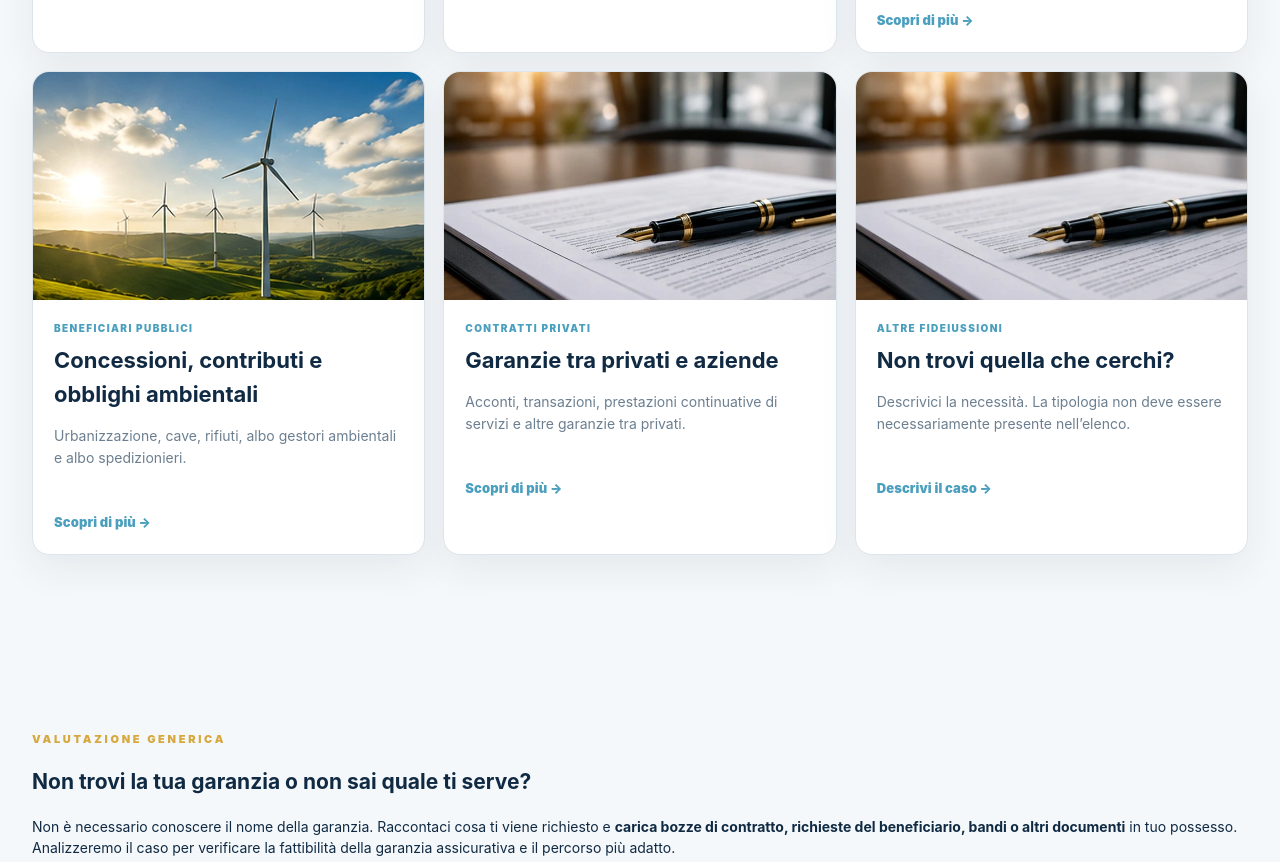
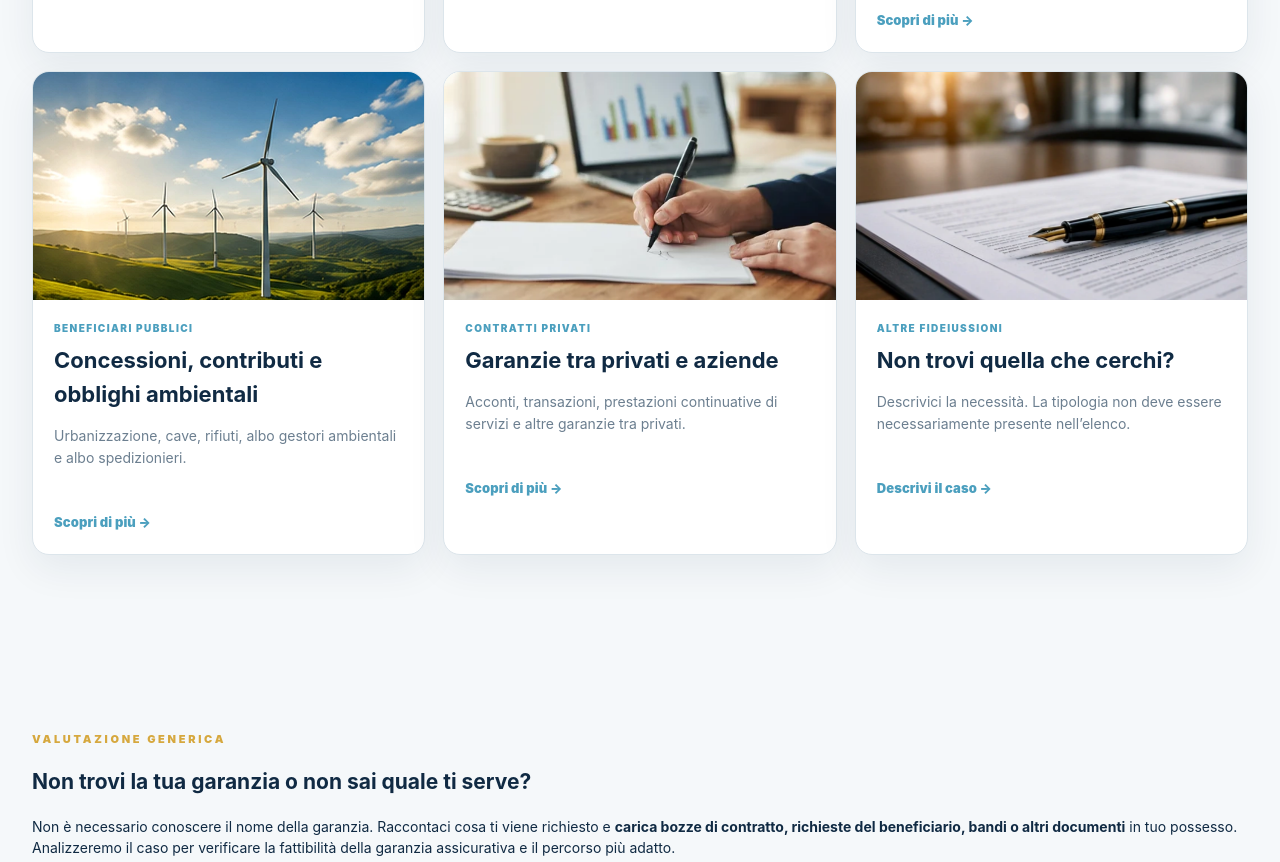
Before and after one commit to migliore50-afk/Cm-Consulting-, a website: page fideiussioni.html in a window 1280 px wide. Shown: the part 1412-2274 px from the top of the page. Drawn offline with Linux system fonts and the light colour scheme.

Commit message:
feat: collega la nuova foto alla card Contratti Privati su fideiussioni.html

```diff
--- a/fideiussioni.html
+++ b/fideiussioni.html
@@ -15,7 +15,7 @@
 <article aria-label="Apri il modulo per trasporti" class="product-card card-clickable" data-card-href="/richiedi-preventivo?tipo=trasporti" id="trasporti" role="link" tabindex="0"><picture><source sizes="(max-width: 760px) 92vw, (max-width: 1100px) 30vw, 33vw" srcset="assets/autotrasportatori-retina-768.webp 768w, assets/autotrasportatori-retina-1280.webp 1280w, assets/autotrasportatori-retina-1920.webp 1920w, assets/autotrasportatori-retina-2560.webp 2560w, assets/autotrasportatori-retina-3840.webp 3840w" type="image/webp"/><img alt="Trasporti" decoding="async" height="1080" loading="lazy" sizes="(max-width: 760px) 92vw, (max-width: 1100px) 30vw, 33vw" src="assets/autotrasportatori-retina-1920.webp" srcset="assets/autotrasportatori-retina-768.webp 768w, assets/autotrasportatori-retina-1280.webp 1280w, assets/autotrasportatori-retina-1920.webp 1920w, assets/autotrasportatori-retina-2560.webp 2560w, assets/autotrasportatori-retina-3840.webp 3840w" width="1920"/></picture><div class="product-body"><div class="tag">TRASPORTI</div><h3>Esigenze del comparto</h3><p>Garanzie per imprese del trasporto e dell’autotrasporto, in relazione alla richiesta concreta.</p><a href="/richiedi-preventivo?tipo=trasporti">Parla della tua esigenza →</a></div></article>
 <article aria-label="Apri la pagina Dogane" class="product-card card-clickable" data-card-href="/dogane" id="dogane" role="link" tabindex="0"><picture><source sizes="(max-width: 760px) 92vw, (max-width: 1100px) 30vw, 33vw" srcset="assets/dogane-retina-768.webp 768w, assets/dogane-retina-1280.webp 1280w, assets/dogane-retina-1920.webp 1920w, assets/dogane-retina-2560.webp 2560w, assets/dogane-retina-3840.webp 3840w" type="image/webp"/><img alt="Dogane" decoding="async" height="1080" loading="lazy" sizes="(max-width: 760px) 92vw, (max-width: 1100px) 30vw, 33vw" src="assets/dogane-retina-1920.webp" srcset="assets/dogane-retina-768.webp 768w, assets/dogane-retina-1280.webp 1280w, assets/dogane-retina-1920.webp 1920w, assets/dogane-retina-2560.webp 2560w, assets/dogane-retina-3840.webp 3840w" width="1920"/></picture><div class="product-body"><div class="tag">DOGANE</div><h3>Obblighi e adempimenti doganali</h3><p>Diritti doganali, depositi fiscali, operatori economici autorizzati (AEO).</p><a href="/dogane">Scopri di più →</a></div></article>
 <article aria-label="Apri la pagina Beneficiari Pubblici" class="product-card card-clickable" data-card-href="/ambiente" id="ambiente" role="link" tabindex="0"><picture><source sizes="(max-width: 760px) 92vw, (max-width: 1100px) 30vw, 33vw" srcset="assets/ambiente-retina-768.webp 768w, assets/ambiente-retina-1280.webp 1280w, assets/ambiente-retina-1920.webp 1920w, assets/ambiente-retina-2560.webp 2560w, assets/ambiente-retina-3840.webp 3840w" type="image/webp"/><img alt="Ambiente" decoding="async" height="2160" loading="lazy" sizes="(max-width: 760px) 92vw, (max-width: 1100px) 30vw, 33vw" src="assets/ambiente-retina-1920.webp" srcset="assets/ambiente-retina-768.webp 768w, assets/ambiente-retina-1280.webp 1280w, assets/ambiente-retina-1920.webp 1920w, assets/ambiente-retina-2560.webp 2560w, assets/ambiente-retina-3840.webp 3840w" width="3840"/></picture><div class="product-body"><div class="tag">BENEFICIARI PUBBLICI</div><h3>Concessioni, contributi e obblighi ambientali</h3><p>Urbanizzazione, cave, rifiuti, albo gestori ambientali e albo spedizionieri.</p><a href="/ambiente">Scopri di più →</a></div></article>
-<article aria-label="Apri la pagina Contratti Privati" class="product-card card-clickable" data-card-href="/fideiussioni-contratti-privati" id="contratti-privati" role="link" tabindex="0"><picture><source sizes="(max-width: 760px) 92vw, (max-width: 1100px) 30vw, 33vw" srcset="assets/altre-esigenze-retina-768.webp 768w, assets/altre-esigenze-retina-1280.webp 1280w, assets/altre-esigenze-retina-1920.webp 1920w, assets/altre-esigenze-retina-2560.webp 2560w, assets/altre-esigenze-retina-3840.webp 3840w" type="image/webp"/><img alt="Fideiussioni per contratti privati" decoding="async" height="1080" loading="lazy" sizes="(max-width: 760px) 92vw, (max-width: 1100px) 30vw, 33vw" src="assets/altre-esigenze-retina-1920.webp" srcset="assets/altre-esigenze-retina-768.webp 768w, assets/altre-esigenze-retina-1280.webp 1280w, assets/altre-esigenze-retina-1920.webp 1920w, assets/altre-esigenze-retina-2560.webp 2560w, assets/altre-esigenze-retina-3840.webp 3840w" width="1920"/></picture><div class="product-body"><div class="tag">CONTRATTI PRIVATI</div><h3>Garanzie tra privati e aziende</h3><p>Acconti, transazioni, prestazioni continuative di servizi e altre garanzie tra privati.</p><a href="/fideiussioni-contratti-privati">Scopri di più →</a></div></article>
+<article aria-label="Apri la pagina Contratti Privati" class="product-card card-clickable" data-card-href="/fideiussioni-contratti-privati" id="contratti-privati" role="link" tabindex="0"><picture><source sizes="(max-width: 760px) 92vw, (max-width: 1100px) 30vw, 33vw" srcset="assets/contratti-privati-retina-768.webp 768w, assets/contratti-privati-retina-1280.webp 1280w, assets/contratti-privati-retina-1920.webp 1920w, assets/contratti-privati-retina-2560.webp 2560w, assets/contratti-privati-retina-3840.webp 3840w" type="image/webp"/><img alt="Fideiussioni per contratti privati" decoding="async" height="1080" loading="lazy" sizes="(max-width: 760px) 92vw, (max-width: 1100px) 30vw, 33vw" src="assets/contratti-privati-retina-1920.webp" srcset="assets/contratti-privati-retina-768.webp 768w, assets/contratti-privati-retina-1280.webp 1280w, assets/contratti-privati-retina-1920.webp 1920w, assets/contratti-privati-retina-2560.webp 2560w, assets/contratti-privati-retina-3840.webp 3840w" width="1920"/></picture><div class="product-body"><div class="tag">CONTRATTI PRIVATI</div><h3>Garanzie tra privati e aziende</h3><p>Acconti, transazioni, prestazioni continuative di servizi e altre garanzie tra privati.</p><a href="/fideiussioni-contratti-privati">Scopri di più →</a></div></article>
 <article aria-label="Apri il modulo per altre" class="product-card card-clickable" data-card-href="/richiedi-preventivo?tipo=altro" id="altre" role="link" tabindex="0"><picture><source sizes="(max-width: 760px) 92vw, (max-width: 1100px) 30vw, 33vw" srcset="assets/altre-esigenze-retina-768.webp 768w, assets/altre-esigenze-retina-1280.webp 1280w, assets/altre-esigenze-retina-1920.webp 1920w, assets/altre-esigenze-retina-2560.webp 2560w, assets/altre-esigenze-retina-3840.webp 3840w" type="image/webp"/><img alt="Altre esigenze di garanzia" decoding="async" height="1080" loading="lazy" sizes="(max-width: 760px) 92vw, (max-width: 1100px) 30vw, 33vw" src="assets/altre-esigenze-retina-1920.webp" srcset="assets/altre-esigenze-retina-768.webp 768w, assets/altre-esigenze-retina-1280.webp 1280w, assets/altre-esigenze-retina-1920.webp 1920w, assets/altre-esigenze-retina-2560.webp 2560w, assets/altre-esigenze-retina-3840.webp 3840w" width="1920"/></picture><div class="product-body"><div class="tag">ALTRE FIDEIUSSIONI</div><h3>Non trovi quella che cerchi?</h3><p>Descrivici la necessità. La tipologia non deve essere necessariamente presente nell’elenco.</p><a href="/richiedi-preventivo?tipo=altro">Descrivi il caso →</a></div></article>
 </div></div></section>
 <section class="section cm-generic-evaluation" id="generic-evaluation"><div class="wrap"><div class="cm-generic-box"><div><div class="eyebrow">Valutazione generica</div><h2>Non trovi la tua garanzia o non sai quale ti serve?</h2><p>Non è necessario conoscere il nome della garanzia. Raccontaci cosa ti viene richiesto e <strong>carica bozze di contratto, richieste del beneficiario, bandi o altri documenti</strong> in tuo possesso. Analizzeremo il caso per verificare la fattibilità della garanzia assicurativa e il percorso più adatto.</p></div><a class="btn gold" href="/richiedi-preventivo?esigenza=generica">AVVIA LA VALUTAZIONE →</a></div></div></section>
```
